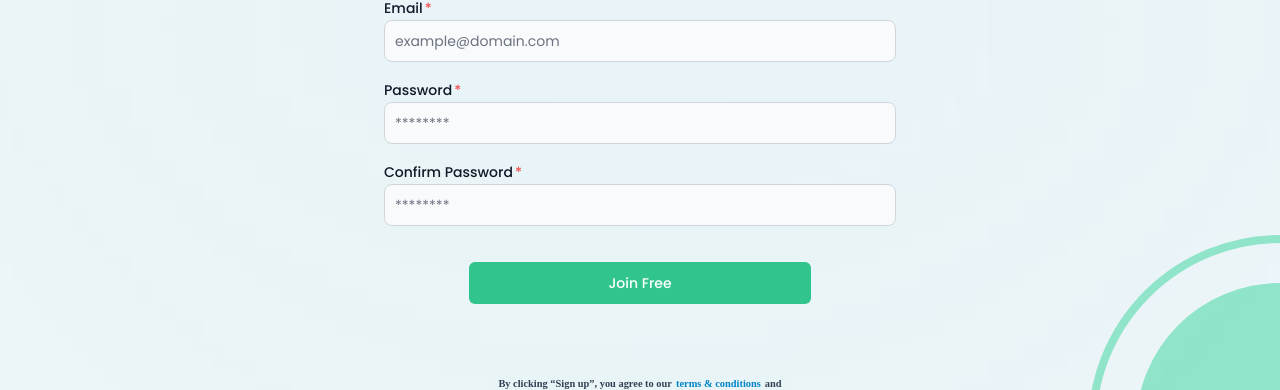
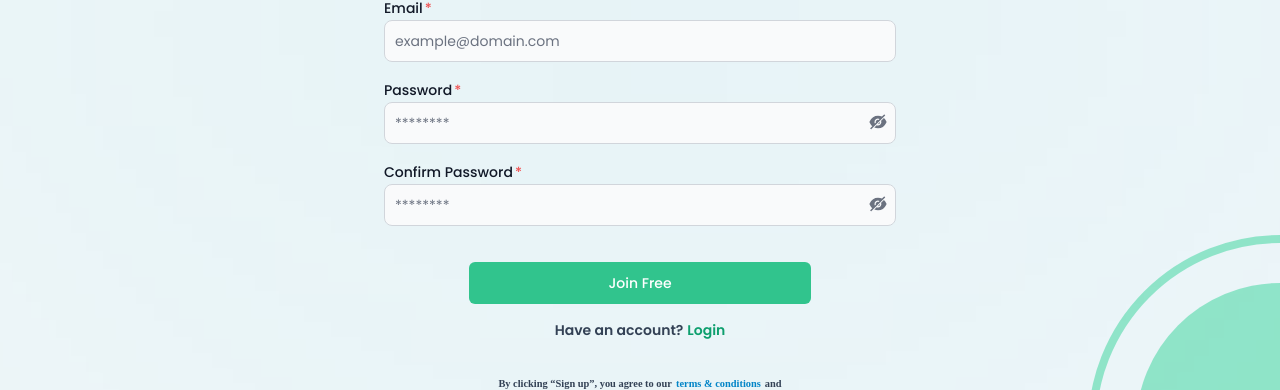
Before and after one commit to kavindu-mane/Eliger, a React (Create React App) app: page /ride in a window 1280 px wide. Shown: the part 380-770 px from the top of the page. Built offline with nearby package versions, Linux system fonts and the light colour scheme; a web font is replaced by a local one.

Commit message:
create password switcher component

```diff
--- /dev/null
+++ b/src/components/PasswordSwitcher.jsx
@@ -0,0 +1,20 @@
+import React from "react";
+import { AiFillEyeInvisible, AiFillEye } from "react-icons/ai";
+
+const PasswordSwitcher = ({ isPassword, setIsPassword }) => {
+  return (
+    <div
+      className="absolute bottom-3 end-2 h-5 w-5 cursor-pointer text-gray-500 dark:text-gray-300"
+      onClick={() => setIsPassword(!isPassword)}
+    >
+      <AiFillEyeInvisible
+        className={(isPassword ? "block" : "hidden") + " h-full w-full"}
+      />
+      <AiFillEye
+        className={(!isPassword ? "block" : "hidden") + " h-full w-full"}
+      />
+    </div>
+  );
+};
+
+export default PasswordSwitcher;
--- a/src/pages/Register.jsx
+++ b/src/pages/Register.jsx
@@ -1,13 +1,18 @@
 import React, { lazy, useState } from "react";
 import { Button, Label, TextInput, Radio } from "flowbite-react";
 import { AiFillCheckCircle } from "react-icons/ai";
+
 const Circles = lazy(() => import("../components/Circles"));
 const HeaderSecondary = lazy(() => import("../components/HeaderSecondary"));
 const FooterSecondary = lazy(() => import("../components/FooterSecondary"));
 const BackgroundEffect = lazy(() => import("../components/BackgroundEffect"));
+const PasswordSwitcher = lazy(() => import("../components/PasswordSwitcher"));
 
 const Register = ({ type = "customer" }) => {
   const [accType, setAccType] = useState(type);
+  const [isConfPassword, setIsConfPassword] = useState(true);
+  const [isPassword, setIsPassword] = useState(true);
+
   return (
     <React.Fragment>
       {/* outer div */}
@@ -16,7 +21,6 @@ const Register = ({ type = "customer" }) => {
         <BackgroundEffect />
         {/* round effect component */}
         <Circles />
-
         {/* header */}
         <HeaderSecondary />
 
@@ -177,7 +181,7 @@ const Register = ({ type = "customer" }) => {
               )}
 
               {/* password */}
-              <div>
+              <div className="relative">
                 <Label
                   htmlFor="password"
                   value="Password"
@@ -188,14 +192,18 @@ const Register = ({ type = "customer" }) => {
                   id="password"
                   name="password"
                   required
-                  type="password"
+                  type={isPassword ? "password" : "text"}
                   placeholder="********"
                   className="inputs"
+                />
+                <PasswordSwitcher
+                  isPassword={isPassword}
+                  setIsPassword={setIsPassword}
                 />
               </div>
 
               {/* confirm password */}
-              <div>
+              <div className="relative">
                 <Label
                   htmlFor="confirmPassword"
                   value="Confirm Password"
@@ -206,29 +214,31 @@ const Register = ({ type = "customer" }) => {
                   id="confirmPassword"
                   name="confirmPassword"
                   required
-                  type="password"
+                  type={isConfPassword ? "password" : "text"}
                   placeholder="********"
                   className="inputs"
+                />
+                <PasswordSwitcher
+                  isPassword={isConfPassword}
+                  setIsPassword={setIsConfPassword}
                 />
               </div>
             </div>
 
+            {/* actions */}
+            <div className="flex w-full flex-col space-y-4" data-aos="fade-up">
               {/* submit */}
               <Button
                 type="submit"
                 name="join"
                 value="join"
                 className="mt-5 w-2/3 place-self-center rounded-md bg-green-400 duration-300 ease-in dark:bg-emerald-500"
-              data-aos="fade-up"
               >
                 Join Free
               </Button>
 
               {/* login */}
-            <div
-              className="text-center text-sm font-semibold"
-              data-aos="fade-up"
-            >
+              <div className="text-center text-sm font-semibold">
                 Have an account?
                 <a
                   href="/login"
@@ -236,6 +246,7 @@ const Register = ({ type = "customer" }) => {
                 >
                   Login
                 </a>
+              </div>
             </div>
 
             {/* agreement */}
```
Lines whose indentation alone changed are shown as unchanged.
